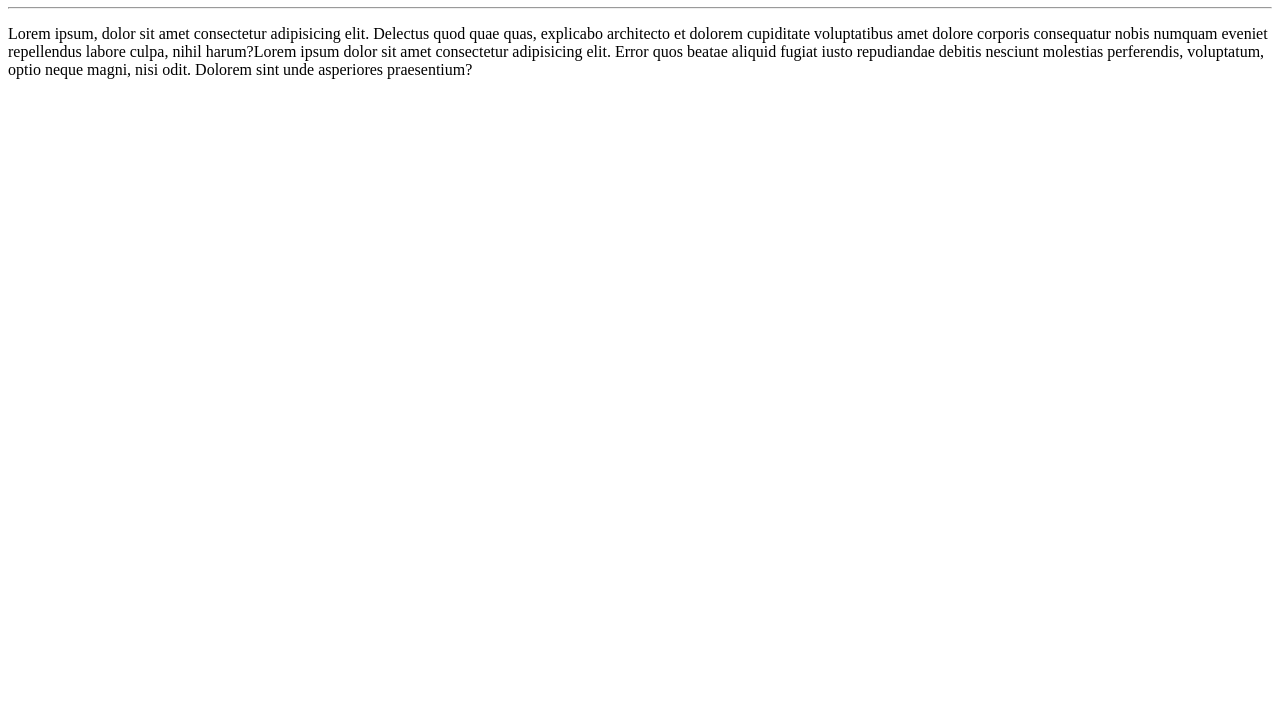
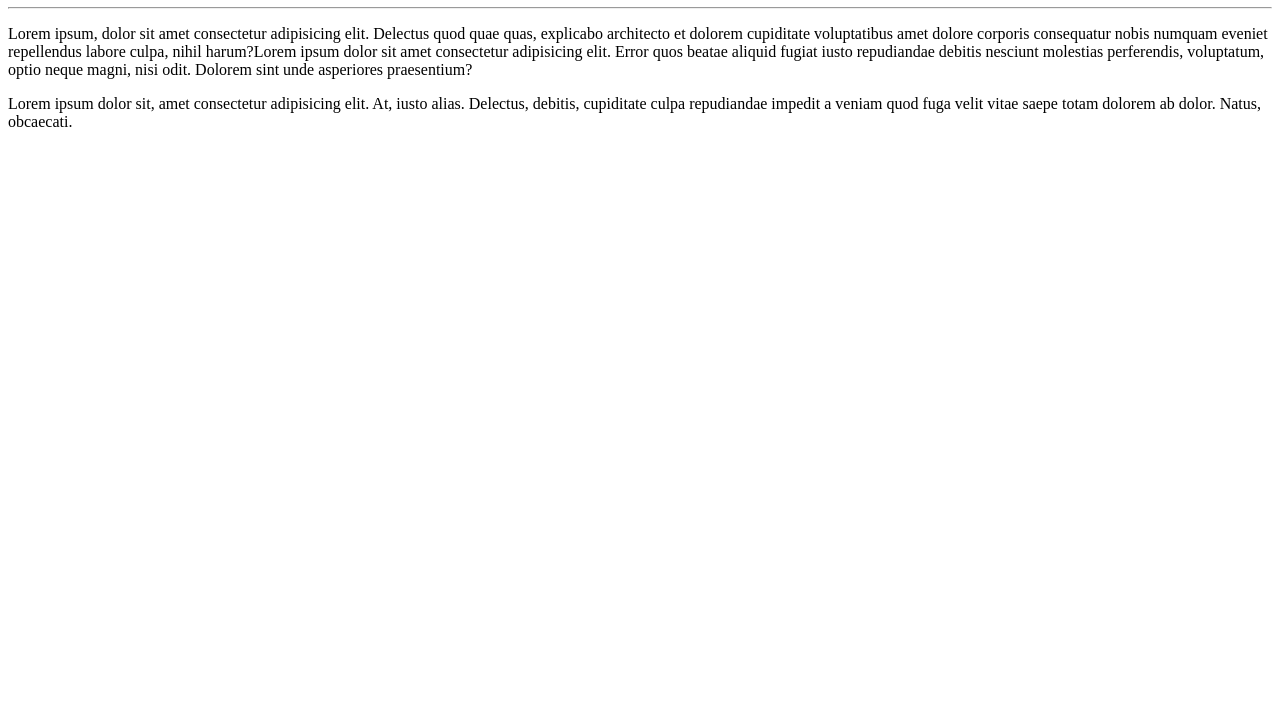
Before and after one commit to AydanAmorim/OlaMundo, a plain HTML site: page site-exemplo/index.html in a window 1280 px wide. Shown: the part 73-800 px from the top of the page. Drawn offline with Linux system fonts and the light colour scheme.

Commit message:
Adicionei um paragrafo

```diff
--- a/site-exemplo/index.html
+++ b/site-exemplo/index.html
@@ -9,5 +9,6 @@
     <h1>Olá, mundo!</h1>
     <hr>
     <p>Lorem ipsum, dolor sit amet consectetur adipisicing elit. Delectus quod quae quas, explicabo architecto et dolorem cupiditate voluptatibus amet dolore corporis consequatur nobis numquam eveniet repellendus labore culpa, nihil harum?Lorem ipsum dolor sit amet consectetur adipisicing elit. Error quos beatae aliquid fugiat iusto repudiandae debitis nesciunt molestias perferendis, voluptatum, optio neque magni, nisi odit. Dolorem sint unde asperiores praesentium?</p>
+    <p>Lorem ipsum dolor sit, amet consectetur adipisicing elit. At, iusto alias. Delectus, debitis, cupiditate culpa repudiandae impedit a veniam quod fuga velit vitae saepe totam dolorem ab dolor. Natus, obcaecati.</p>
 </body>
 </html>
```
